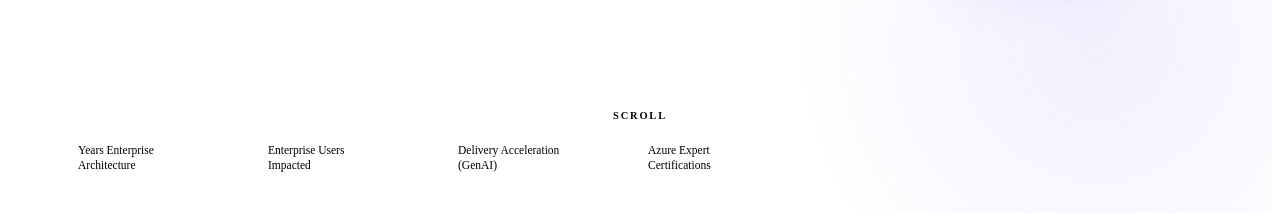
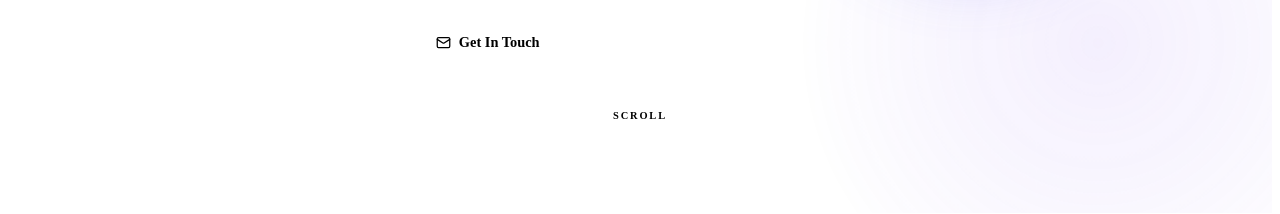
Before and after one commit to pganapathiramkumar-cell/RamVectorWeb, a React (Vite) app: page / in a window 1280 px wide. Shown: the part 659-873 px from the top of the page. Built offline with nearby package versions, Linux system fonts and the light colour scheme; the HTML template or start-up script is replaced by a standard one.

Commit message:
remove: hero stats row (years, users, delivery acceleration)

```diff
--- a/src/components/Hero.jsx
+++ b/src/components/Hero.jsx
@@ -1,12 +1,6 @@
 import { ArrowRight, Mail, Cpu } from 'lucide-react';
 import styles from '../styles/Hero.module.css';
 
-const stats = [
-  { value: '14+',   label: 'Years Enterprise Architecture' },
-  { value: '1000+', label: 'Enterprise Users Impacted' },
-  { value: '60%',   label: 'Delivery Acceleration (GenAI)' },
-  { value: '5+',    label: 'Azure Expert Certifications' },
-];
 
 export default function Hero() {
   return (
@@ -51,14 +45,6 @@ export default function Hero() {
               </a>
             </div>
 
-            <div className={styles.stats}>
-              {stats.map(s => (
-                <div key={s.label} className={styles.statItem}>
-                  <span className={styles.statValue}>{s.value}</span>
-                  <span className={styles.statLabel}>{s.label}</span>
-                </div>
-              ))}
-            </div>
           </div>
 
           {/* ── Right: Profile photo ── */}
```
